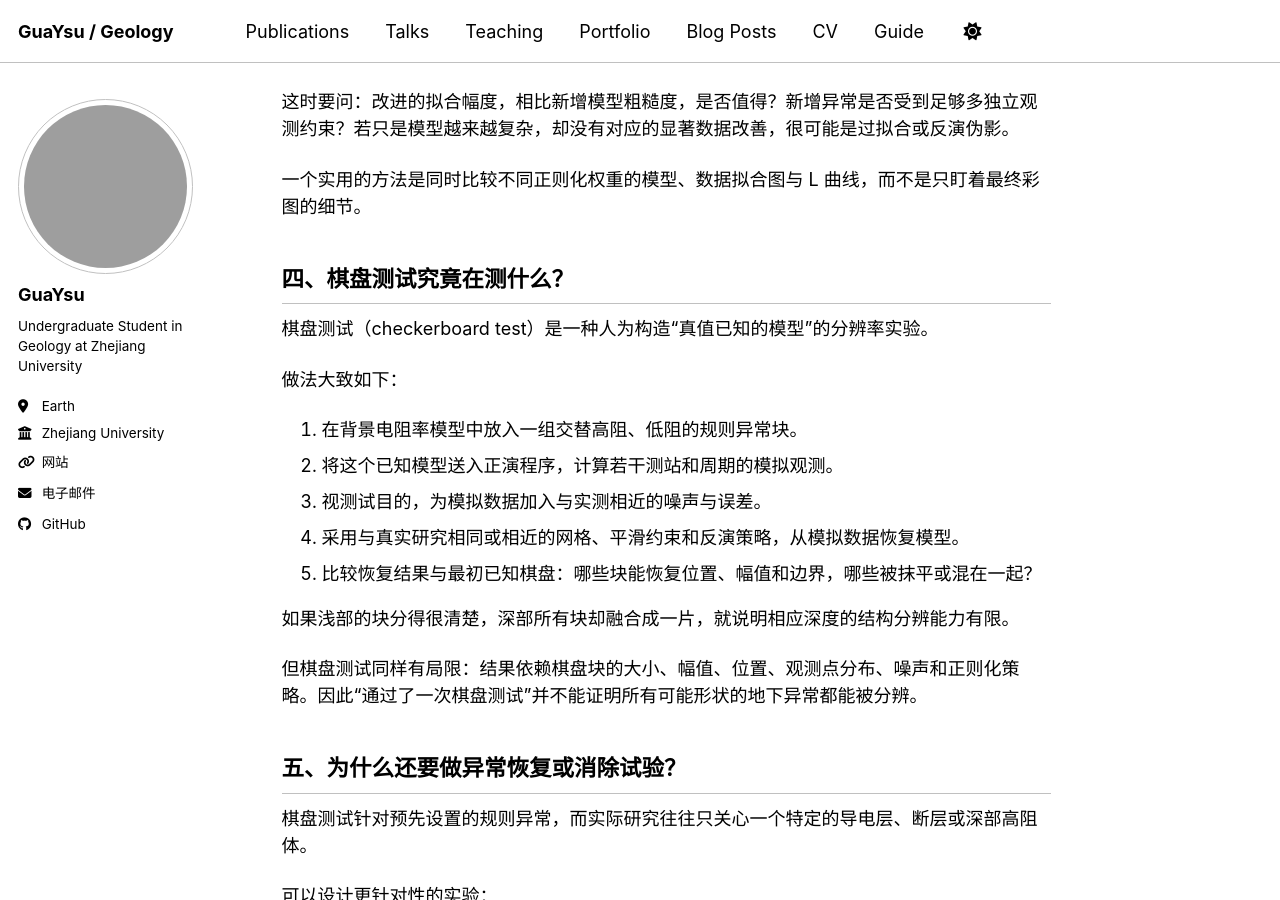
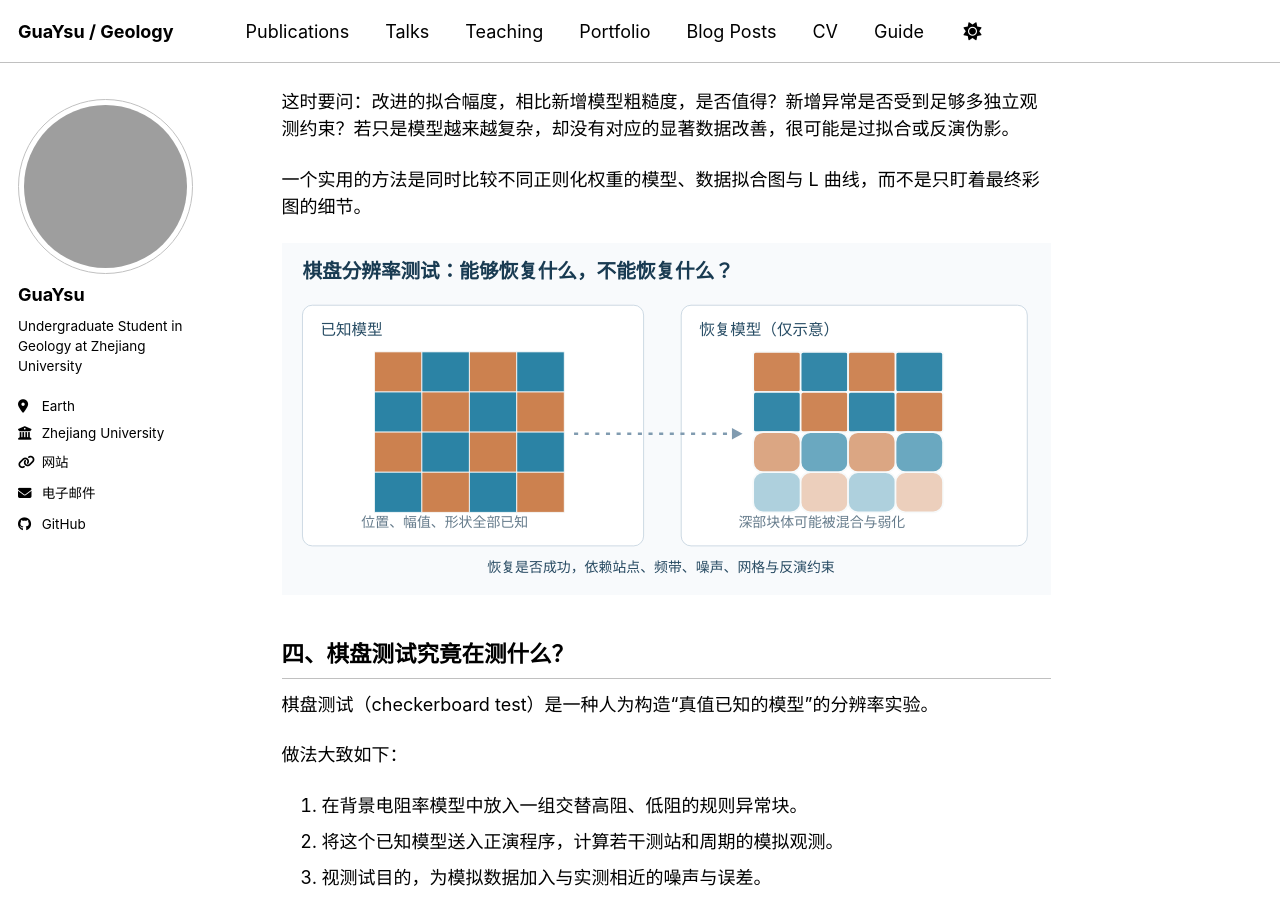
Before and after one commit to GuaYsu/guaysu.github.io, a Jekyll site: the page built from _posts/2026-10-21-mt-course-07h-validation.md, in a window 1280 px wide and 900 px high, scrolled down 1302 px. Built offline with Jekyll 4.4.1, drawn with Linux system fonts in a browser that asks for light colours; a script bundle is joined from its source files by our own code; library files that are not in the unit come from our copies; grey boxes are pictures that could not be loaded.

Commit message:
docs(mt): add intuitive inversion visual validation.md

```diff
--- a/_posts/2026-10-21-mt-course-07h-validation.md
+++ b/_posts/2026-10-21-mt-course-07h-validation.md
@@ -40,6 +40,8 @@ $$\mathrm{nRMS}=1.05.$$
 这时要问：改进的拟合幅度，相比新增模型粗糙度，是否值得？新增异常是否受到足够多独立观测约束？若只是模型越来越复杂，却没有对应的显著数据改善，很可能是过拟合或反演伪影。
 
 一个实用的方法是同时比较不同正则化权重的模型、数据拟合图与 L 曲线，而不是只盯着最终彩图的细节。
+
+![棋盘测试比较已知电性模型和恢复模型](/images/posts/mt-course/34-checkerboard-recovery.svg)
 
 ## 四、棋盘测试究竟在测什么？
 
```
